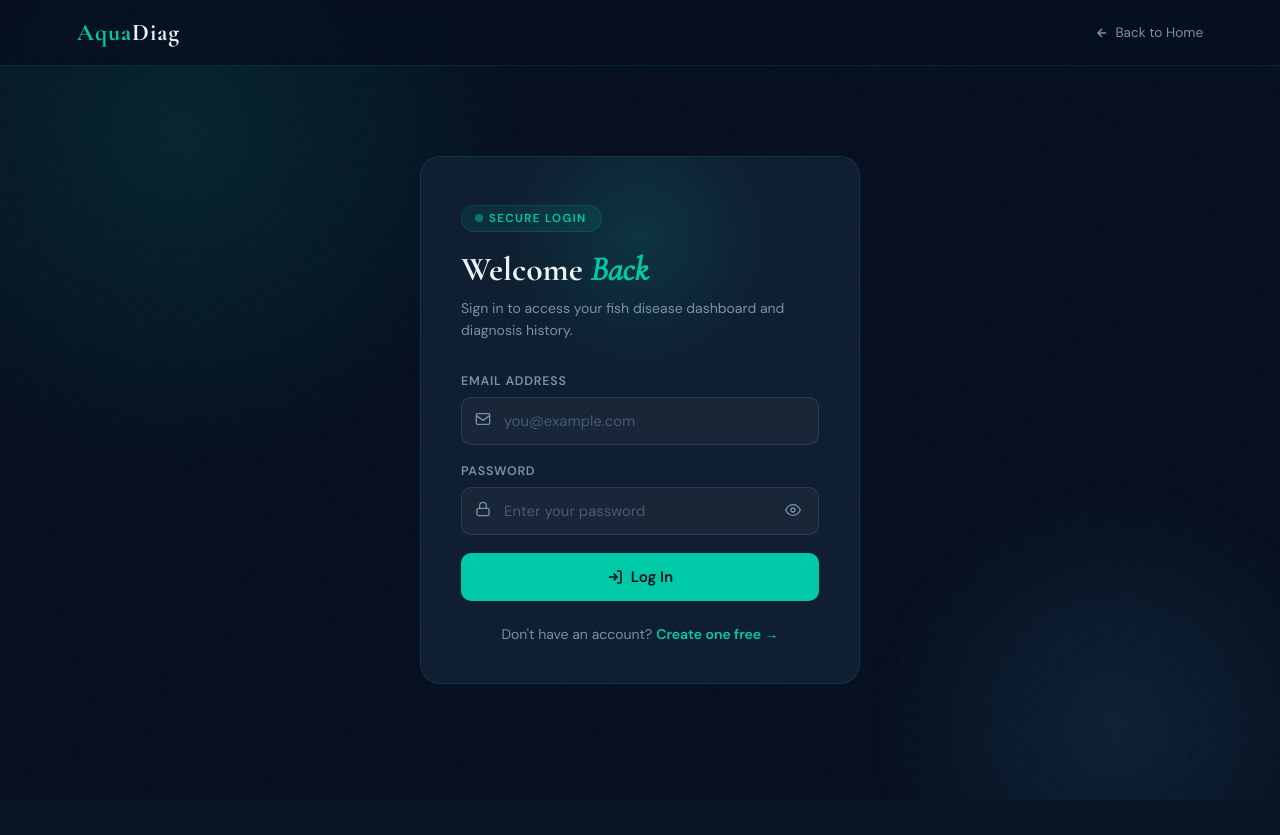
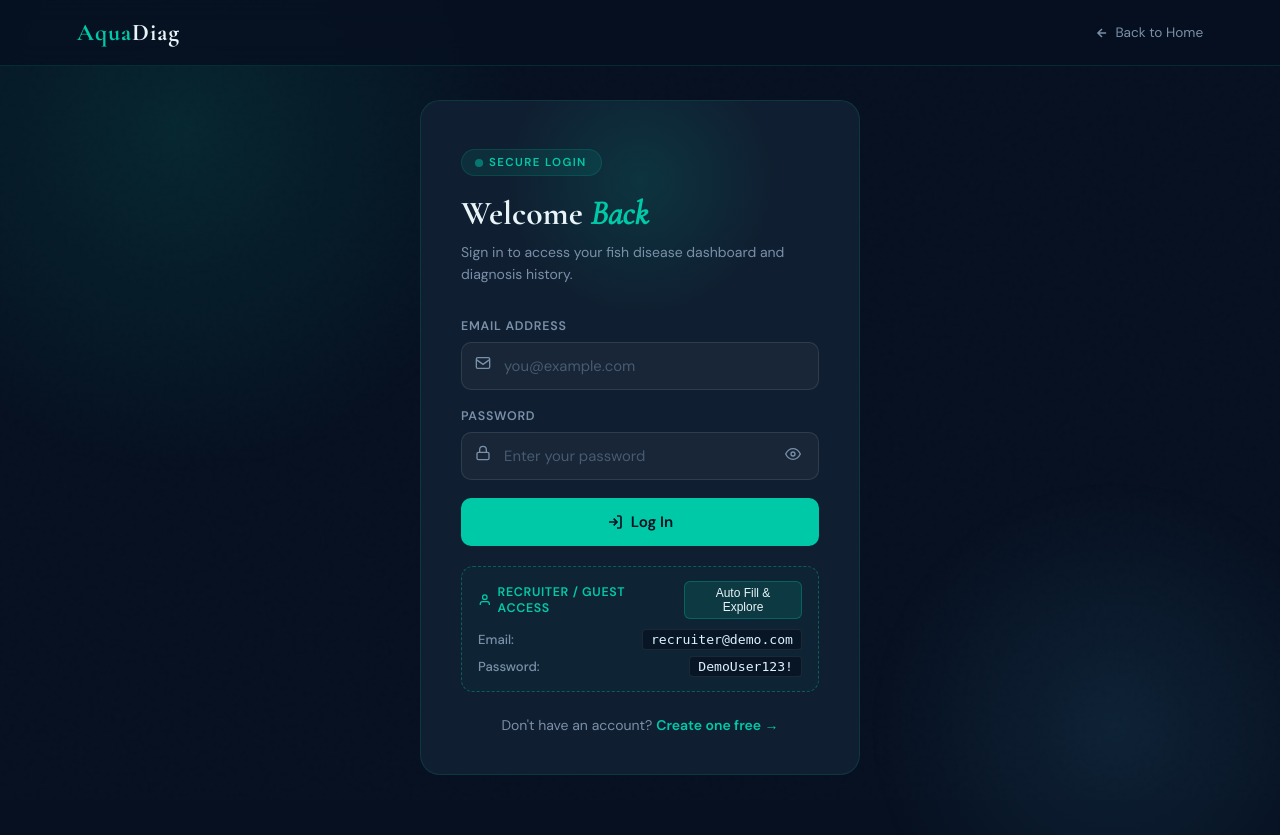
Before and after one commit to mahfujr403/Aquatic-Epidemiology---Fish-Disease-Classification, a Flask app: page /login in a window 1280 px wide. Before the commit the page ends 784 px from the top, so only its background shows below. Run offline with Flask 3, Linux system fonts and the light colour scheme; parts of the project's set-up code (start-up, migrations or seed data) failed here and were passed over.

Commit message:
feat(auth): add recruiter demo credentials with 1-click auto-fill on login page

```diff
--- a/aquadiag/auth_routes.py
+++ b/aquadiag/auth_routes.py
@@ -86,9 +86,29 @@ def register():
 
 @auth_bp.route('/login', methods=['GET', 'POST'])
 def login():
+    demo_email = 'recruiter@demo.com'
+    demo_password = 'DemoUser123!'
+
     if request.method == 'POST':
         email = request.form.get('email', '').strip().lower()
         password = request.form.get('password', '')
+
+        # Auto-create/ensure demo recruiter account exists
+        if email == demo_email and password == demo_password:
+            demo_user = User.query.filter_by(email=demo_email).first()
+            if not demo_user:
+                try:
+                    demo_user = User(
+                        email=demo_email,
+                        username='RecruiterGuest',
+                        role='user'
+                    )
+                    demo_user.set_password(demo_password)
+                    db.session.add(demo_user)
+                    db.session.commit()
+                except Exception:
+                    db.session.rollback()
+                    demo_user = User.query.filter_by(email=demo_email).first()
 
         user = User.query.filter_by(email=email).first()
         if not user or not user.check_password(password):
@@ -100,7 +120,7 @@ def login():
         flash('Logged in successfully.', 'success')
         return redirect(url_for('pred.predict_get'))
 
-    return render_template('login.html')
+    return render_template('login.html', demo_email=demo_email, demo_password=demo_password)
 
 
 @auth_bp.route('/logout')
--- a/static/css/login.css
+++ b/static/css/login.css
@@ -556,3 +556,85 @@ body::before {
         font-size: 1.7rem;
     }
 }
+
+/* ── Recruiter Demo Access Box ── */
+.demo-box {
+    margin-top: 20px;
+    background: rgba(0, 201, 167, 0.04);
+    border: 1px dashed rgba(0, 201, 167, 0.35);
+    border-radius: 12px;
+    padding: 14px 16px;
+    transition: all 0.25s ease;
+}
+
+.demo-box:hover {
+    background: rgba(0, 201, 167, 0.07);
+    border-color: rgba(0, 201, 167, 0.55);
+}
+
+.demo-box-header {
+    display: flex;
+    align-items: center;
+    justify-content: space-between;
+    margin-bottom: 10px;
+    gap: 8px;
+}
+
+.demo-badge {
+    display: inline-flex;
+    align-items: center;
+    gap: 6px;
+    font-size: 0.78rem;
+    font-weight: 600;
+    text-transform: uppercase;
+    letter-spacing: 0.05em;
+    color: var(--teal);
+}
+
+.btn-demo-fill {
+    background: rgba(0, 201, 167, 0.12);
+    border: 1px solid rgba(0, 201, 167, 0.3);
+    color: var(--white);
+    font-size: 0.75rem;
+    font-weight: 500;
+    padding: 4px 10px;
+    border-radius: 6px;
+    cursor: pointer;
+    transition: all 0.2s ease;
+}
+
+.btn-demo-fill:hover {
+    background: var(--teal);
+    color: var(--deep);
+    border-color: var(--teal);
+    box-shadow: 0 0 12px rgba(0, 201, 167, 0.35);
+}
+
+.demo-creds {
+    display: flex;
+    flex-direction: column;
+    gap: 6px;
+}
+
+.demo-cred-row {
+    display: flex;
+    align-items: center;
+    justify-content: space-between;
+    font-size: 0.82rem;
+    color: var(--muted);
+}
+
+.demo-label {
+    font-weight: 500;
+}
+
+.demo-value {
+    background: rgba(7, 16, 32, 0.7);
+    padding: 2px 8px;
+    border-radius: 4px;
+    border: 1px solid rgba(255, 255, 255, 0.08);
+    color: #e0f2fe;
+    font-family: monospace;
+    font-size: 0.82rem;
+    user-select: all;
+}
--- a/static/js/login.js
+++ b/static/js/login.js
@@ -38,11 +38,32 @@
   // Show flash modal if present
   document.addEventListener('DOMContentLoaded', () => {
     const modal = document.getElementById('flashModal');
-    if (!modal) return;
-    // open modal
-    modal.classList.add('open');
-    // close handlers
-    modal.querySelectorAll('[data-action="close"]').forEach(el => el.addEventListener('click', () => modal.remove()));
-    const closeBtn = modal.querySelector('.modal-close');
-    if (closeBtn) closeBtn.addEventListener('click', () => modal.remove());
+    if (modal) {
+      modal.classList.add('open');
+      modal.querySelectorAll('[data-action="close"]').forEach(el => el.addEventListener('click', () => modal.remove()));
+      const closeBtn = modal.querySelector('.modal-close');
+      if (closeBtn) closeBtn.addEventListener('click', () => modal.remove());
+    }
+
+    // Auto-fill recruiter demo credentials
+    const autoFillBtn = document.getElementById('btnAutoFill');
+    if (autoFillBtn) {
+      autoFillBtn.addEventListener('click', () => {
+        const emailEl = document.getElementById('email');
+        const passEl = document.getElementById('password');
+        const demoEmail = document.getElementById('demoEmailVal')?.innerText.trim() || 'recruiter@demo.com';
+        const demoPass  = document.getElementById('demoPassVal')?.innerText.trim() || 'DemoUser123!';
+
+        if (emailEl && passEl) {
+          emailEl.value = demoEmail;
+          passEl.value = demoPass;
+          // Trigger visual indication
+          emailEl.focus();
+          autoFillBtn.innerText = 'Filled! ✓';
+          setTimeout(() => {
+            autoFillBtn.innerText = 'Auto Fill & Explore';
+          }, 2000);
+        }
+      });
+    }
   });
--- a/templates/login.html
+++ b/templates/login.html
@@ -116,6 +116,29 @@
             Log In
           </button>
 
+          <!-- Recruiter / Guest Demo Access -->
+          <div class="demo-box" id="demoBox">
+            <div class="demo-box-header">
+              <span class="demo-badge">
+                <svg width="14" height="14" viewBox="0 0 24 24" fill="none" stroke="currentColor" stroke-width="2.2"><path d="M20 21v-2a4 4 0 0 0-4-4H8a4 4 0 0 0-4 4v2"></path><circle cx="12" cy="7" r="4"></circle></svg>
+                Recruiter / Guest Access
+              </span>
+              <button type="button" class="btn-demo-fill" id="btnAutoFill" title="Auto-fill demo credentials">
+                Auto Fill & Explore
+              </button>
+            </div>
+            <div class="demo-creds">
+              <div class="demo-cred-row">
+                <span class="demo-label">Email:</span>
+                <code class="demo-value" id="demoEmailVal">{{ demo_email or 'recruiter@demo.com' }}</code>
+              </div>
+              <div class="demo-cred-row">
+                <span class="demo-label">Password:</span>
+                <code class="demo-value" id="demoPassVal">{{ demo_password or 'DemoUser123!' }}</code>
+              </div>
+            </div>
+          </div>
+
         </form>
 
         <p class="auth-footer">
```
